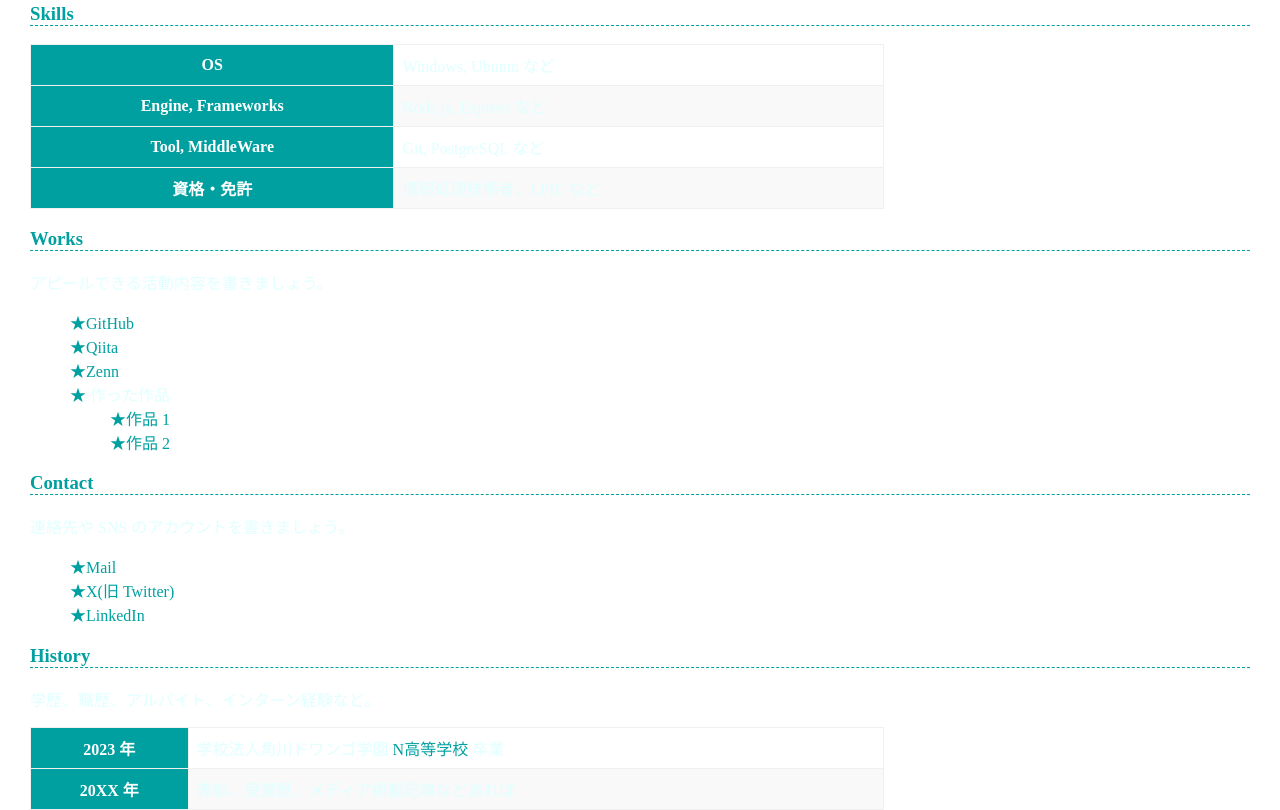
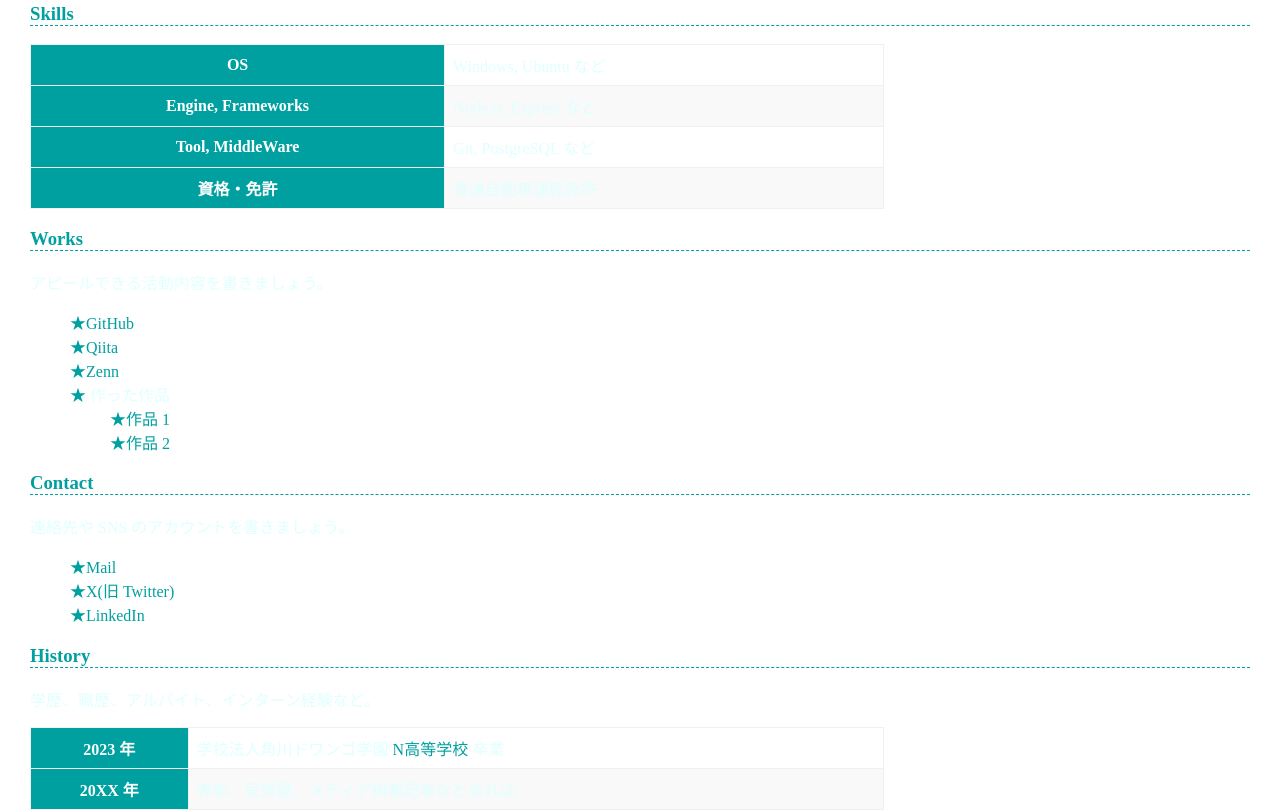
Before and after one commit to Type04-AAM5/https-Type04-AAM5.github.io, a plain HTML site: page index.html in a window 1280 px wide. Shown: the part 2412-3222 px from the top of the page. Drawn offline with Linux system fonts and the light colour scheme.

Commit message:
Update index.html

```diff
--- a/index.html
+++ b/index.html
@@ -44,7 +44,7 @@
       </tr>
       <tr>
         <th>資格・免許</th>
-        <td>情報処理技術者、LPIC など</td>
+        <td>普通自動車運転免許</td>
       </tr>
     </table>
 
```
